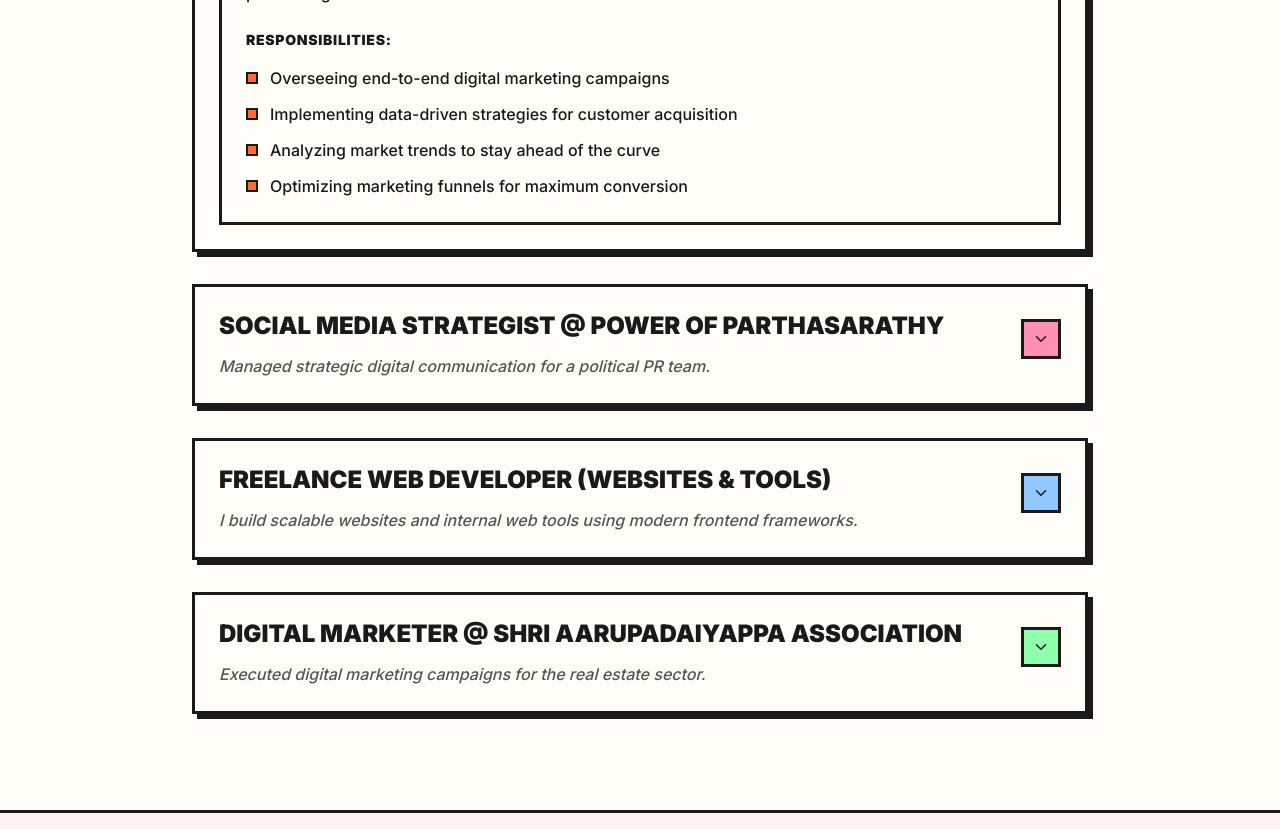
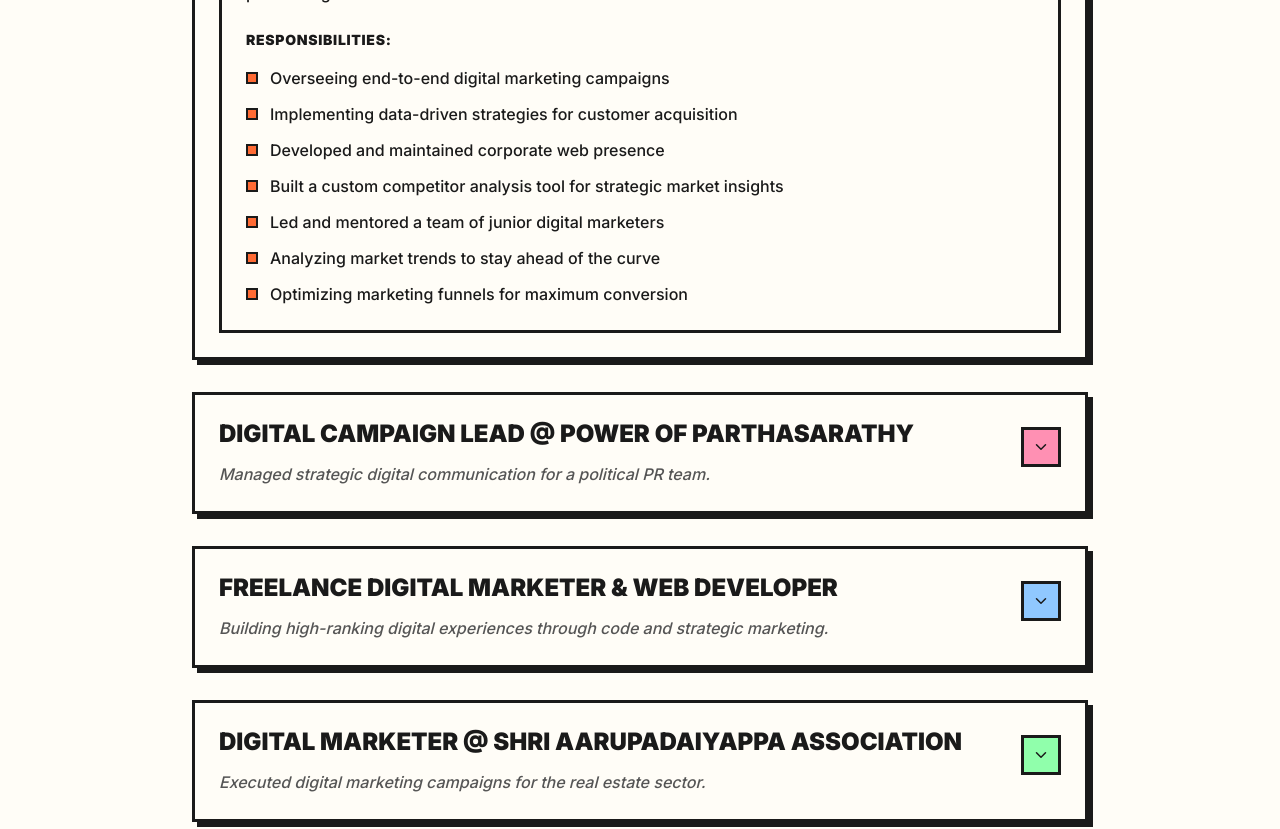
Before and after one commit to Sudharsan-since-2001/Portfolio, a Next.js app: page / in a window 1280 px wide. Shown: the part 2080-2909 px from the top of the page. Built offline with nearby package versions, Linux system fonts and the light colour scheme; a web font is replaced by a local one.

Commit message:
Add files via upload

```diff
--- a/src/components/ExperienceSection.tsx
+++ b/src/components/ExperienceSection.tsx
@@ -14,34 +14,37 @@
         responsibilities: [
             "Overseeing end-to-end digital marketing campaigns",
             "Implementing data-driven strategies for customer acquisition",
+            "Developed and maintained corporate web presence",
+            "Built a custom competitor analysis tool for strategic market insights",
+            "Led and mentored a team of junior digital marketers",
             "Analyzing market trends to stay ahead of the curve",
             "Optimizing marketing funnels for maximum conversion"
         ],
         color: "bg-[var(--nb-yellow)]"
     },
     {
-        role: "Social Media Strategist",
+        role: "Digital Campaign Lead",
         company: "Power of Parthasarathy",
         tagline: "Managed strategic digital communication for a political PR team.",
-        description: "Spearheaded the social media strategy for a high-profile political PR team, ensuring impactful communication and audience engagement.",
+        description: "Spearheaded the digital campaign strategy for a high-profile political PR team, ensuring impactful communication and audience engagement.",
         responsibilities: [
-            "Developed viral social media campaigns",
-            "Managed public perception through digital channels",
-            "Coordinated with content creators for high-impact visuals",
-            "Monitored real-time audience sentiment and adjusted strategy"
+            "Led and mentored a cross-functional digital team of content creators, designers, and analysts to execute high-impact political communication strategies",
+            "Supervised end-to-end workflow of the digital team, from ideation to publishing and performance tracking",
+            "Drove rapid YouTube growth from 6K to 100K subscribers by optimizing content strategy, trends, and distribution",
+            "Optimized the public figure’s online presence to enhance reach, engagement, and audience perception"
         ],
         color: "bg-[var(--nb-pink)]"
     },
     {
-        role: "Freelance Web Developer (Websites & Tools)",
+        role: "Freelance Digital Marketer & Web Developer",
         company: "Independent",
-        tagline: "I build scalable websites and internal web tools using modern frontend frameworks.",
-        description: "Delivering clean, maintainable, and performance-focused solutions tailored to business needs.",
+        tagline: "Building high-ranking digital experiences through code and strategic marketing.",
+        description: "I take on high-stakes SEO, AEO, and GEO projects, ensuring every project ranks, and handle end-to-end web development to deliver measurable growth for the brands I work with.",
         responsibilities: [
-            "Website development and optimization",
-            "Custom tool and dashboard development",
-            "Frontend architecture and responsiveness",
-            "UI/UX implementation"
+            "Executing high-impact SEO, AEO, and GEO (Generative Engine Optimization) strategies to ensure top rankings",
+            "Architecting and building high-performance websites and internal tools using modern frameworks like Next.js and React",
+            "Developing custom analytics dashboards that automate performance tracking and provide real-time data for business growth",
+            "Delivering end-to-end full-stack solutions with a focus on high-impact UI/UX design and flawless mobile responsiveness"
         ],
         color: "bg-[var(--nb-blue)]"
     },
@@ -51,10 +54,10 @@
         tagline: "Executed digital marketing campaigns for the real estate sector.",
         description: "Focused on lead generation and digital branding for real estate projects, significantly increasing digital reach.",
         responsibilities: [
-            "Managed Google and Meta ad campaigns for real estate leads",
-            "Built and maintained the association's digital presence",
-            "Oversaw SEO strategies for property listings",
-            "Collaborated on visual content for property marketing"
+            "Designing and executing high-ROI Google and Meta ad campaigns focused on quality lead generation for premium real estate projects",
+            "Developing and managing the entire digital infrastructure of the association, ensuring a strong online presence",
+            "Implementing strategic SEO and local search optimization to increase visibility and search rankings for property listings",
+            "Coordinating with creative teams to produce high-impact visual content that drives engagement for property marketing"
         ],
         color: "bg-[var(--nb-green)]"
     }
--- a/src/components/PortfolioTabs.tsx
+++ b/src/components/PortfolioTabs.tsx
@@ -26,6 +26,16 @@
         color: "bg-[var(--nb-blue)]",
         icon: <Target size={24} />,
         link: "https://medium.com/@sudharsanmilburn/how-i-generated-29-6m-views-using-content-ads-082d3856dd08"
+    },
+    {
+        title: "Ad Plan",
+        client: "YouTube Growth Strategy",
+        category: "Strategic Growth",
+        results: "96.5K",
+        description: "How I gained 96.5k subscribers in just 28 days through strategic content engineering and trend hijacking.",
+        color: "bg-[var(--nb-pink)]",
+        icon: <Sparkles size={24} />,
+        link: "https://medium.com/@sudharsanmilburn/how-we-gained-96-500-youtube-subscribers-in-28-days-for-a-politicians-channel-3ee28332b192"
     }
 ]
 
```
